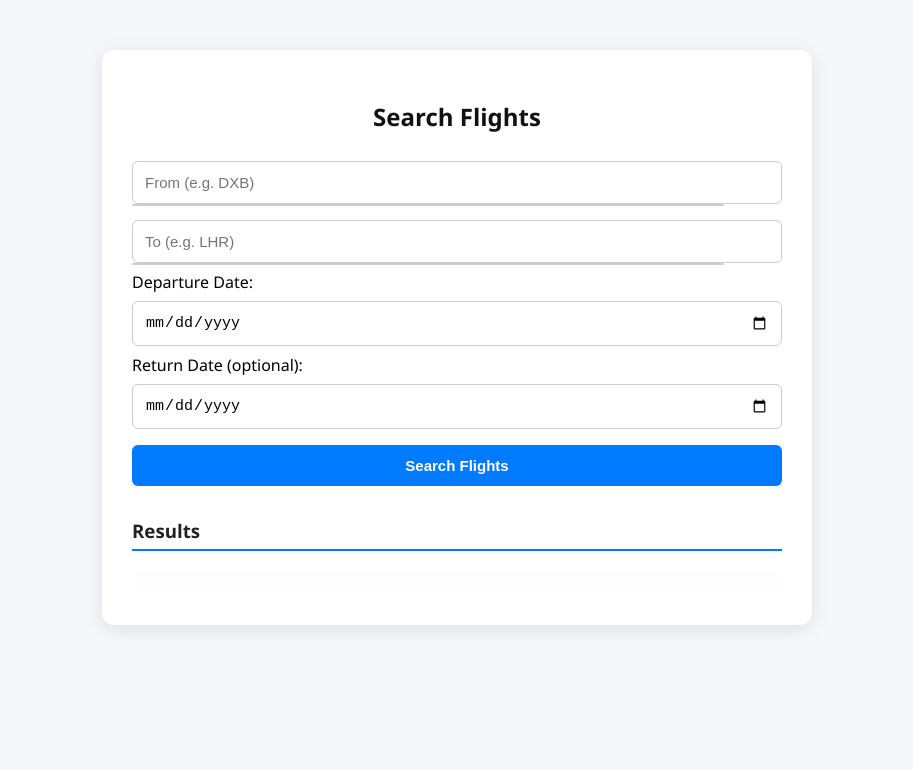
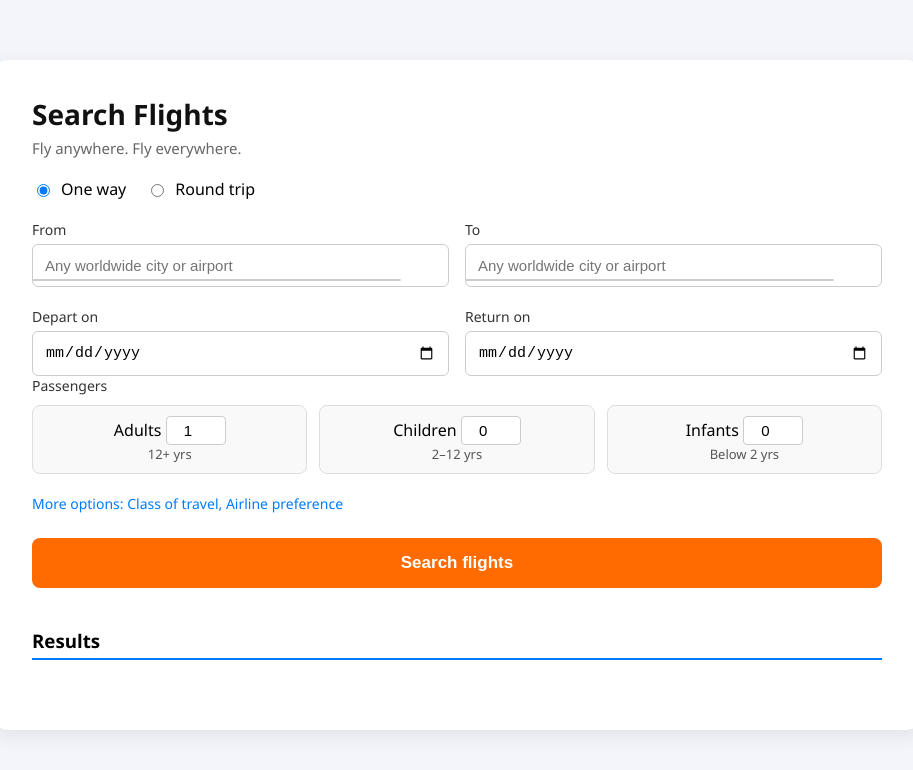
Before and after one commit to nghirnikar/AmadeusFlightSearchWithTestApi, a plain HTML site: page index.html in a window 1280 px wide. Shown: the whole page, without its empty margins (183-1096 px from the left). Drawn offline with Linux system fonts and the light colour scheme.

Commit message:
Update index.html

```diff
--- a/index.html
+++ b/index.html
@@ -3,62 +3,142 @@
 <head>
   <meta charset="UTF-8" />
   <meta name="viewport" content="width=device-width, initial-scale=1.0" />
-  <title>Amadeus Flight Search</title>
+  <title>Flight Search | NikGProd</title>
   <style>
     body {
       font-family: "Segoe UI", Arial, sans-serif;
-      background: #f5f7fb;
+      background: #f3f5fa;
       margin: 0;
       padding: 0;
     }
 
     .container {
-      max-width: 650px;
-      margin: 50px auto;
+      max-width: 850px;
+      margin: 60px auto;
       background: #fff;
-      border-radius: 12px;
-      box-shadow: 0 4px 20px rgba(0,0,0,0.1);
-      padding: 30px;
+      border-radius: 16px;
+      box-shadow: 0 6px 20px rgba(0,0,0,0.08);
+      padding: 35px 40px 50px;
     }
 
-    h2 {
-      text-align: center;
+    h1 {
+      text-align: left;
+      font-size: 28px;
+      margin: 0 0 5px 0;
       color: #111;
     }
 
-    input, button {
+    p.subtitle {
+      margin-top: 0;
+      color: #666;
+      font-size: 15px;
+    }
+
+    .trip-type {
+      display: flex;
+      gap: 20px;
+      margin-top: 20px;
+    }
+
+    label.radio {
+      display: flex;
+      align-items: center;
+      gap: 8px;
+      cursor: pointer;
+      font-weight: 500;
+    }
+
+    input[type="radio"] {
+      accent-color: #007bff;
+    }
+
+    .grid {
+      display: grid;
+      grid-template-columns: 1fr 1fr;
+      gap: 16px;
+      margin-top: 20px;
+    }
+
+    .field label {
+      display: block;
+      font-size: 14px;
+      color: #333;
+      margin-bottom: 5px;
+    }
+
+    .field input {
       width: 100%;
       padding: 12px;
-      margin: 8px 0;
+      border: 1px solid #ccc;
       border-radius: 6px;
-      border: 1px solid #ccc;
       font-size: 15px;
       box-sizing: border-box;
     }
 
-    button {
-      background: #007bff;
+    .passenger-grid {
+      display: grid;
+      grid-template-columns: repeat(3, 1fr);
+      gap: 12px;
+      margin-top: 10px;
+    }
+
+    .passenger-box {
+      text-align: center;
+      background: #f9f9f9;
+      border: 1px solid #ddd;
+      border-radius: 8px;
+      padding: 10px;
+    }
+
+    .passenger-box span {
+      display: block;
+      font-size: 13px;
+      color: #555;
+    }
+
+    .passenger-box input {
+      width: 60px;
+      text-align: center;
+      padding: 5px;
+      border-radius: 4px;
+      border: 1px solid #ccc;
+    }
+
+    .more-options {
+      margin-top: 20px;
+      font-size: 14px;
+      color: #007bff;
+      cursor: pointer;
+    }
+
+    .search-btn {
+      background: #ff6b00;
       color: white;
       border: none;
+      border-radius: 8px;
+      padding: 15px 30px;
+      font-size: 17px;
+      font-weight: bold;
       cursor: pointer;
-      font-weight: 600;
+      margin-top: 25px;
+      transition: 0.2s;
+      width: 100%;
     }
 
-    button:hover {
-      background: #0056b3;
+    .search-btn:hover {
+      background: #e65c00;
     }
 
     h3 {
-      margin-top: 24px;
-      color: #222;
+      margin-top: 40px;
       border-bottom: 2px solid #007bff;
-      padding-bottom: 6px;
+      padding-bottom: 5px;
     }
 
     .flight-card {
       border: 1px solid #ddd;
+      border-radius: 8px;
       padding: 12px;
-      border-radius: 8px;
       margin: 12px 0;
       background: #fafafa;
       transition: transform 0.15s ease;
@@ -67,13 +147,6 @@
     .flight-card:hover {
       transform: translateY(-3px);
       background: #f0f8ff;
-    }
-
-    #preview {
-      margin-top: 20px;
-      padding: 12px;
-      border-radius: 10px;
-      background: #fefefe;
     }
 
     .autocomplete-results {
@@ -88,7 +161,7 @@
       padding-left: 0;
       position: absolute;
       z-index: 10;
-      width: calc(100% - 60px);
+      width: calc(100% - 50px);
     }
 
     .autocomplete-results li {
@@ -100,47 +173,84 @@
       background: #f0f8ff;
     }
 
-    #orderResult {
-      margin-top: 10px;
-      font-size: 14px;
-      color: #333;
-      background: #f9f9f9;
-      padding: 10px;
-      border-radius: 8px;
-      border: 1px solid #eee;
+    #results, #preview {
+      margin-top: 20px;
     }
 
-    @media(max-width:600px){
-      .container{margin:20px;padding:20px;}
-      .autocomplete-results{width:calc(100% - 40px);}
+    @media(max-width:650px){
+      .grid{grid-template-columns:1fr;}
+      .passenger-grid{grid-template-columns:1fr;}
     }
   </style>
 </head>
 <body>
+
   <div class="container">
-    <h2>Search Flights</h2>
+    <h1>Search Flights</h1>
+    <p class="subtitle">Fly anywhere. Fly everywhere.</p>
 
-    <div style="position:relative;">
-      <input id="origin" placeholder="From (e.g. DXB)" autocomplete="off" />
-      <ul id="origin-results" class="autocomplete-results"></ul>
+    <div class="trip-type">
+      <label class="radio">
+        <input type="radio" name="tripType" value="oneway" checked /> One way
+      </label>
+      <label class="radio">
+        <input type="radio" name="tripType" value="round" /> Round trip
+      </label>
     </div>
 
-    <div style="position:relative;">
-      <input id="destination" placeholder="To (e.g. LHR)" autocomplete="off" />
-      <ul id="destination-results" class="autocomplete-results"></ul>
+    <div class="grid">
+      <div class="field" style="position:relative;">
+        <label>From</label>
+        <input id="origin" placeholder="Any worldwide city or airport" autocomplete="off" />
+        <ul id="origin-results" class="autocomplete-results"></ul>
+      </div>
+
+      <div class="field" style="position:relative;">
+        <label>To</label>
+        <input id="destination" placeholder="Any worldwide city or airport" autocomplete="off" />
+        <ul id="destination-results" class="autocomplete-results"></ul>
+      </div>
     </div>
 
-    <label>Departure Date:</label>
-    <input id="departureDate" type="date" />
+    <div class="grid">
+      <div class="field">
+        <label>Depart on</label>
+        <input id="departureDate" type="date" />
+      </div>
 
-    <label>Return Date (optional):</label>
-    <input id="returnDate" type="date" />
+      <div class="field" id="returnField">
+        <label>Return on</label>
+        <input id="returnDate" type="date" />
+      </div>
+    </div>
 
-    <button id="searchBtn">Search Flights</button>
+    <div class="field">
+      <label>Passengers</label>
+      <div class="passenger-grid">
+        <div class="passenger-box">
+          Adults
+          <input id="adults" type="number" value="1" min="1" max="9" />
+          <span>12+ yrs</span>
+        </div>
+        <div class="passenger-box">
+          Children
+          <input id="children" type="number" value="0" min="0" max="9" />
+          <span>2–12 yrs</span>
+        </div>
+        <div class="passenger-box">
+          Infants
+          <input id="infants" type="number" value="0" min="0" max="9" />
+          <span>Below 2 yrs</span>
+        </div>
+      </div>
+    </div>
+
+    <div class="more-options">More options: Class of travel, Airline preference</div>
+
+    <button class="search-btn" id="searchBtn">Search flights</button>
 
     <h3>Results</h3>
     <div id="results"></div>
-
     <div id="preview"></div>
   </div>
 
```
